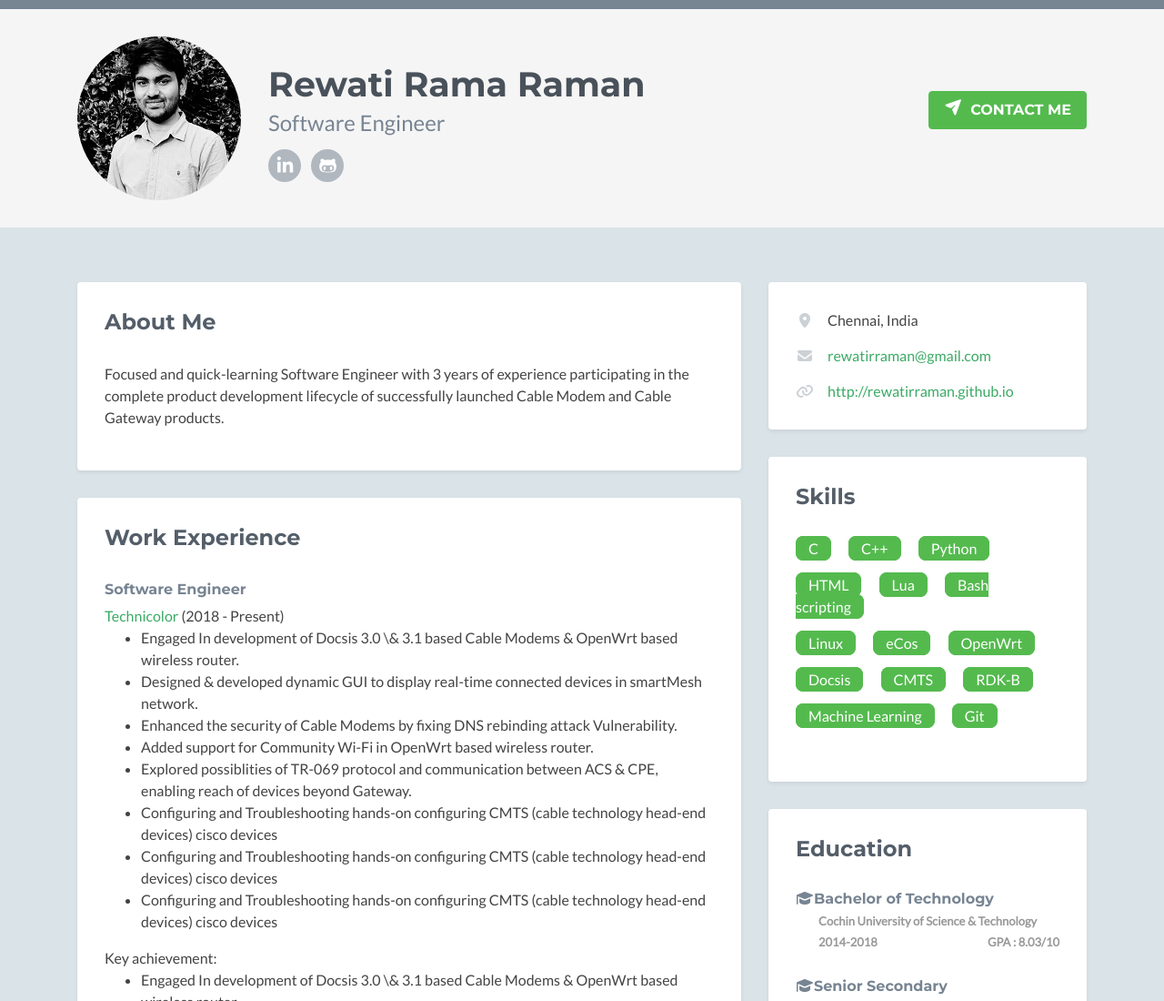
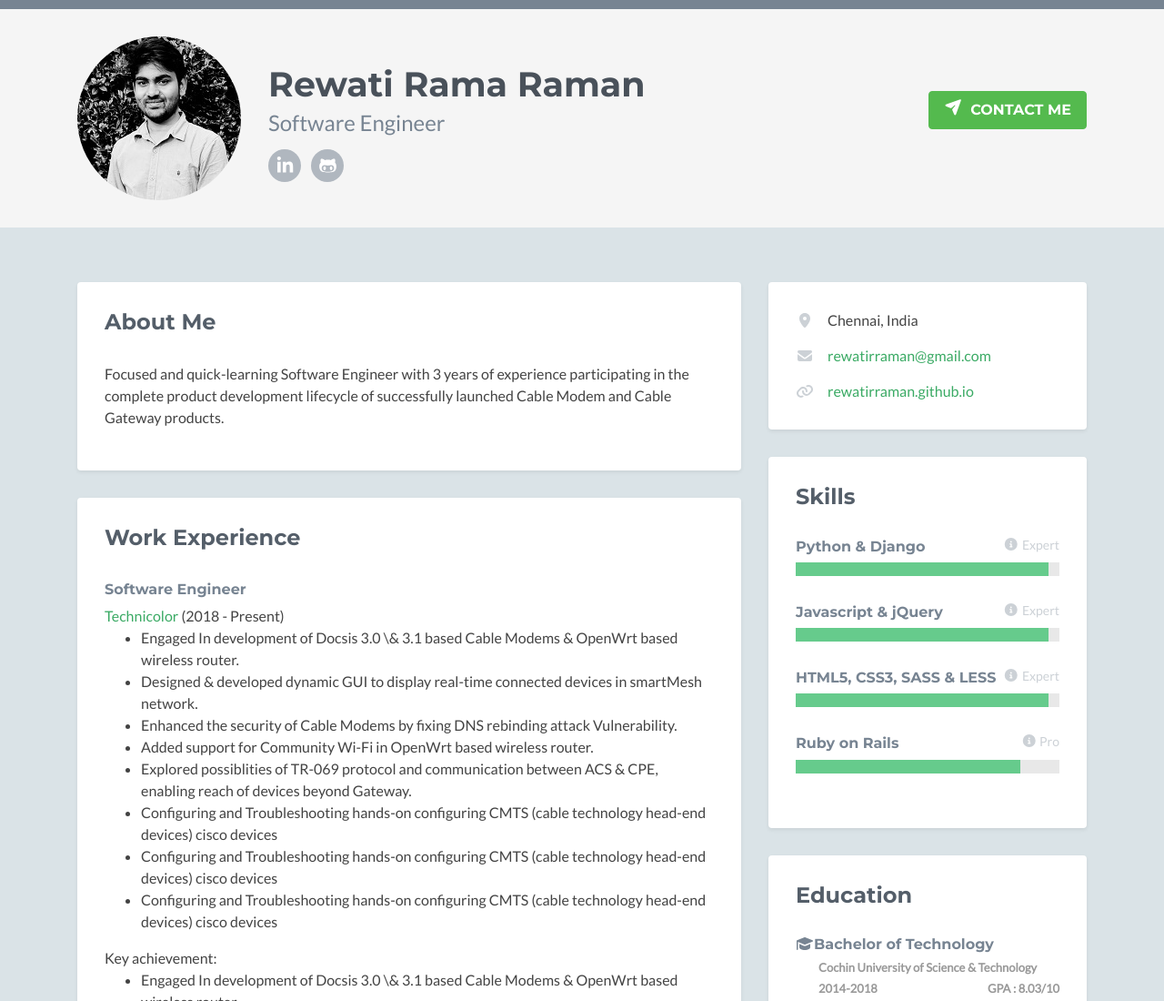
Before and after one commit to rewatirraman/rewatirraman.github.io, a plain HTML site: page index.html in a window 1280 px wide. Shown: the top 1100 px of the page at 91% size. Drawn offline with Linux system fonts and the light colour scheme; no server answers.

Commit message:
Update index.html

```diff
--- a/index.html
+++ b/index.html
@@ -140,7 +140,7 @@
                             <ul class="list-unstyled">
                                 <li><i class="fas fa-map-marker-alt"></i><span class="sr-only">Location:</span>Chennai, India</li>
                                 <li><i class="fas fa-envelope"></i><span class="sr-only">Email:</span><a href="mailto:rewatirraman@gmail.com">rewatirraman@gmail.com</a></li>
-                                <li><i class="fas fa-link"></i><span class="sr-only">Website:</span><a href="http://rewatirraman.github.io">http://rewatirraman.github.io</a></li>
+                                <li><i class="fas fa-link"></i><span class="sr-only">Website:</span><a href="http://rewatirraman.github.io">rewatirraman.github.io</a></li>
                             </ul>
                         </div><!--//content-->
                     </div><!--//section-inner-->
@@ -151,33 +151,39 @@
                         <h2 class="heading">Skills</h2>
                         <div class="content">
                             <div class="skillset">
-								<div class="item">
-									<!--<h3 class="desc">Technical</h3>-->
-									<ul class="list-unstyled resume-skills-list">
-										<li class="mb-3">
-											<span class="skill_tag">C</span>&emsp;
-											<span class="skill_tag">C++</span>&emsp;
-											<span class="skill_tag">Python</span>
-										</li>
-										<li class="mb-3">
-											<span class="skill_tag">HTML</span>&emsp;
-											<span class="skill_tag">Lua</span>&emsp;
-											<span class="skill_tag">Bash scripting</span>
-										</li>
-										<li class="mb-3"><span class="skill_tag">Linux</span>&emsp;
-											<span class="skill_tag">eCos</span>&emsp;
-											<span class="skill_tag">OpenWrt</span>
-										</li>
-										<li class="mb-3">
-											<span class="skill_tag">Docsis</span>&emsp;
-											<span class="skill_tag">CMTS</span>&emsp;
-											<span class="skill_tag">RDK-B</span></li>
-										<li class="mb-3">
-											<span class="skill_tag">Machine Learning</span>&emsp;
-											<span class="skill_tag">Git</span>
-										</li>
-									</ul>
-								</div><!--//item-->
+
+                                <div class="item">
+                                    <h3 class="level-title">Python &amp; Django<span class="level-label" data-toggle="tooltip" data-placement="left" data-animation="true" title="You can use the tooltip to explain more about your skill level..."><i class="fas fa-info-circle"></i>Expert</span></h3>
+                                    <div class="level-bar">
+                                        <div class="level-bar-inner" data-level="96%">
+                                        </div>
+                                    </div><!--//level-bar-->
+                                </div><!--//item-->
+
+                                <div class="item">
+                                    <h3 class="level-title">Javascript &amp; jQuery<span class="level-label" data-toggle="tooltip" data-placement="left" data-animation="true" title="You can use the tooltip to explain more about your skill level..."><i class="fas fa-info-circle"></i>Expert</span></h3>
+                                    <div class="level-bar">
+                                        <div class="level-bar-inner" data-level="96%">
+                                        </div>
+                                    </div><!--//level-bar-->
+                                </div><!--//item-->
+
+                                <div class="item">
+                                    <h3 class="level-title">HTML5, CSS3, SASS &amp; LESS<span class="level-label" data-toggle="tooltip" data-placement="left" data-animation="true" title="You can use the tooltip to explain more about your skill level..."><i class="fas fa-info-circle"></i>Expert</span></h3>
+                                    <div class="level-bar">
+                                        <div class="level-bar-inner" data-level="96%">
+                                        </div>
+                                    </div><!--//level-bar-->
+                                </div><!--//item-->
+
+                                <div class="item">
+                                    <h3 class="level-title">Ruby on Rails<span class="level-label" data-toggle="tooltip" data-placement="left" data-animation="true" title="You can use the tooltip to explain more about your skill level..."><i class="fas fa-info-circle"></i>Pro</span></h3>
+                                    <div class="level-bar">
+                                        <div class="level-bar-inner" data-level="85%">
+                                        </div>
+                                    </div><!--//level-bar-->
+                                </div><!--//item-->
+
                             </div>
                         </div><!--//content-->
                     </div><!--//section-inner-->
```
